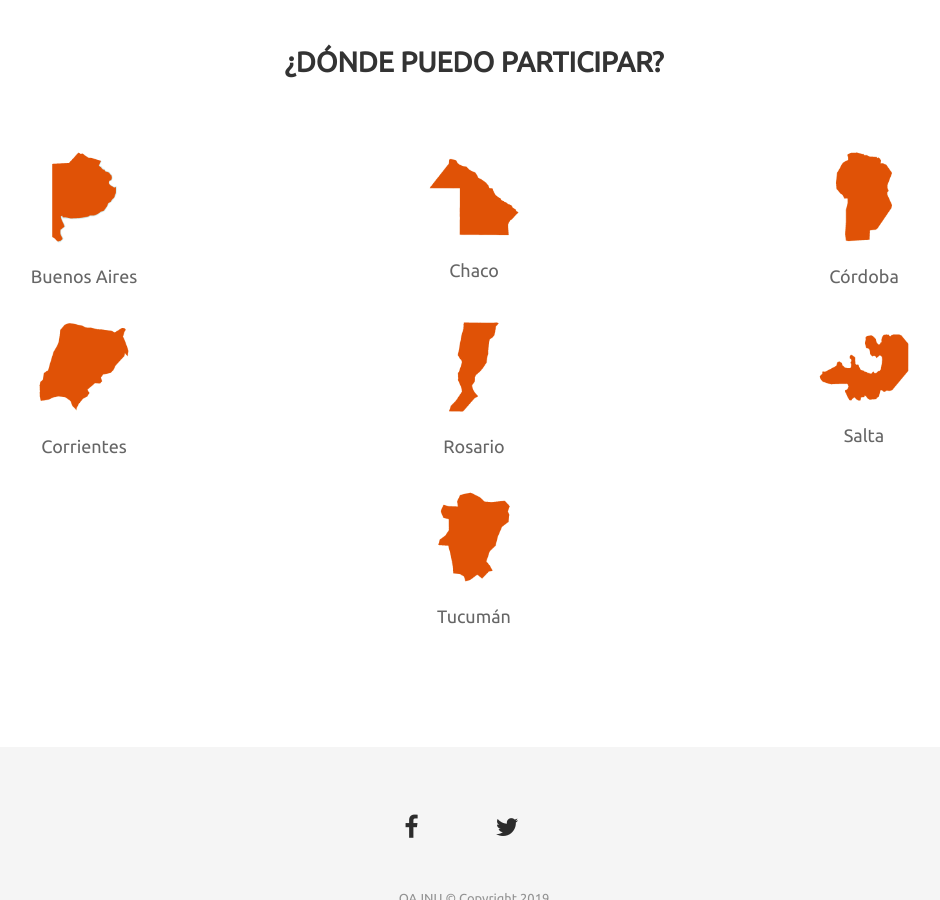
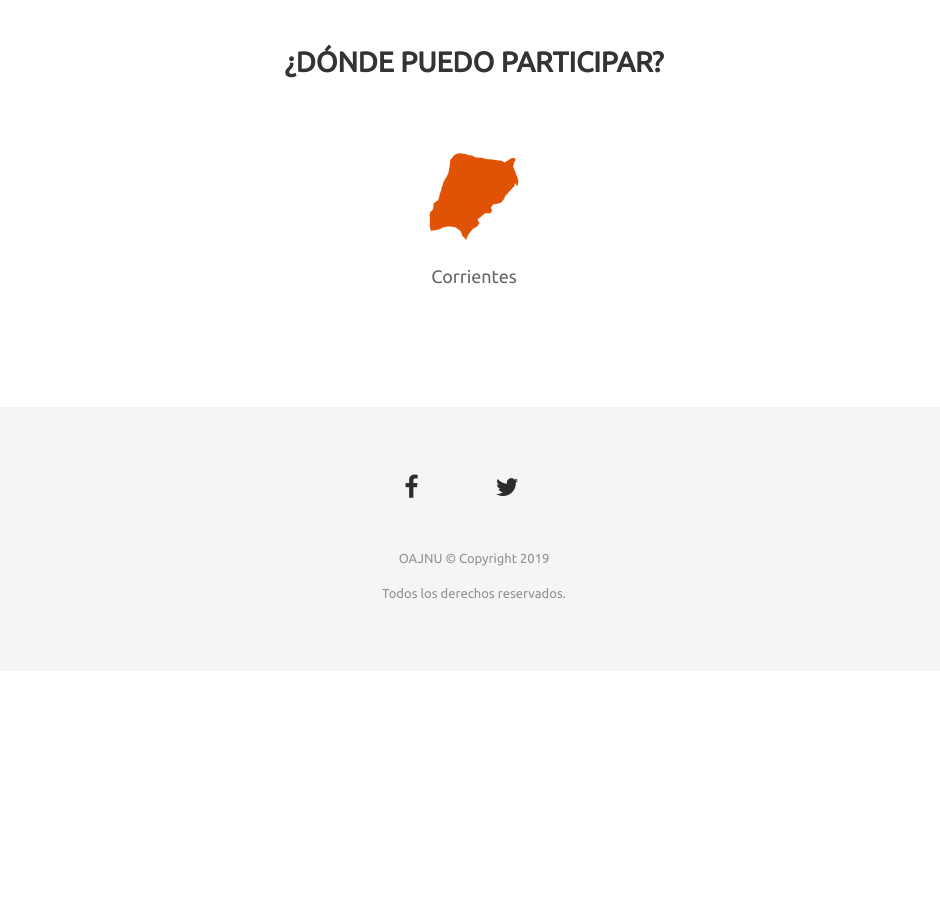
Before and after one commit to OAJNU/oajnu.github.io, a Jekyll site: the page built from _proyectos/ciudadaniadejovenes.md, in a window 1280 px wide and 900 px high, scrolled down 968 px. Shown: the whole window, without its empty margins (166-1106 px from the left). Built offline with Jekyll 4.4.1, drawn with Linux system fonts in a browser that asks for light colours; nearby versions of some CDN libraries; some web fonts are replaced; after the commit the page ends 1639 px from its top, so only the background shows below that.

Commit message:
Update ciudadaniadejovenes.md

```diff
--- a/_proyectos/ciudadaniadejovenes.md
+++ b/_proyectos/ciudadaniadejovenes.md
@@ -5,13 +5,7 @@ nameurl: ciudadaniadejovenes
 description: Es un proyecto que busca generar en los jóvenes consciencia plena de su ciudadanía, formándolos y capacitándolos en el conocimiento y ejercicio efectivo de la misma. Los voluntarios de OAJNU dictan talleres con contenido teórico práctico, proveyendo de herramientas conceptuales a los destinatarios, para que ellos mismos puedan identificar una problemática social e intenten solucionarla a través de la elaboración y posterior ejecución de un proyecto ideado por ellos mismos. Los destinatarios del proyecto son jóvenes con edades que rondan (dependiendo de la sede que lo realiza) entre los 7 y los 15 años, pertenecientes a diferentes ámbitos (educativos formal e informal, y comunitarios). Desde la fundación de OAJNU en 1995, ya se han desarrollado 60 ediciones de este proyecto, empoderando a más de 20.100 participantes.
 photospastevents:
 sedes:
-  - buenosaires
-  - cordoba
-  - rosario
-  - salta
   - corrientes
-  - chaco
-  - tucuman
 objectives:
 target:
 linkinscription:
```
